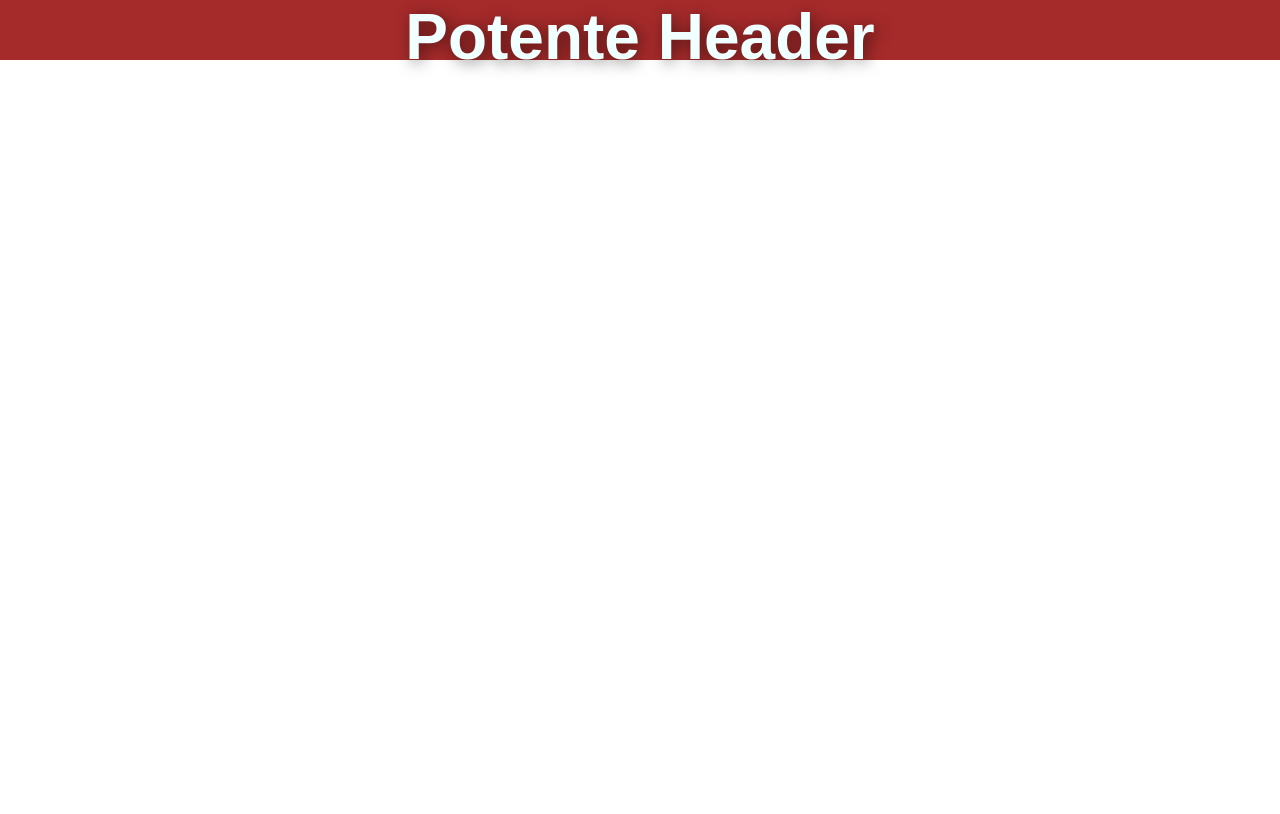
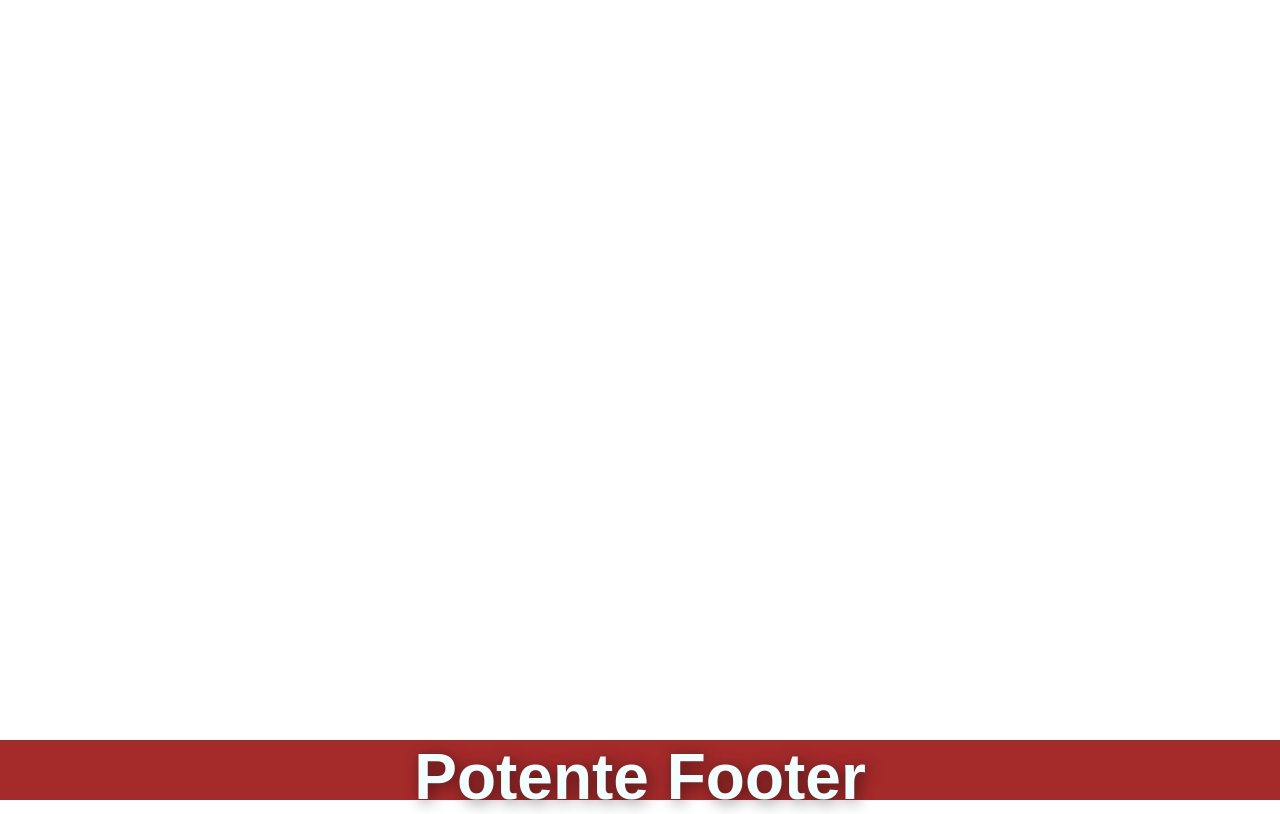
Before and after one commit to oigresp1997/membrillos_power, a plain HTML site: page index.html in a window 1280 px wide. Drawn offline with Linux system fonts and the light colour scheme.

Commit message:
:sparkle: Creado un footer básico
Footer básico para hacer pruebas

```diff
--- a/css/app.css
+++ b/css/app.css
@@ -13,10 +13,13 @@ html {
 
 body {
     min-height: 100vh;
+    display: flex;
+    flex-direction: column;
 }
 
-header {
+footer {
     height: 60px;
+    margin: auto 0 0;
     background-color: brown;
     color: azure;
     font-size: 2em;
--- a/index.html
+++ b/index.html
@@ -9,13 +9,11 @@
     <link rel="stylesheet" href="css/app.css">
     <link rel="shortcut icon" href="img/favicon.ico" type="image/x-icon">
 </head>
-<header>
-    <h1>Potente Header</h1>
-</header>
-
 <body>
     <!-- Scripts -->
     <script src="js/app.js"></script>
 </body>
-
+<footer>
+        <h1>Potente Footer</h1>
+</footer>
 </html>
```
